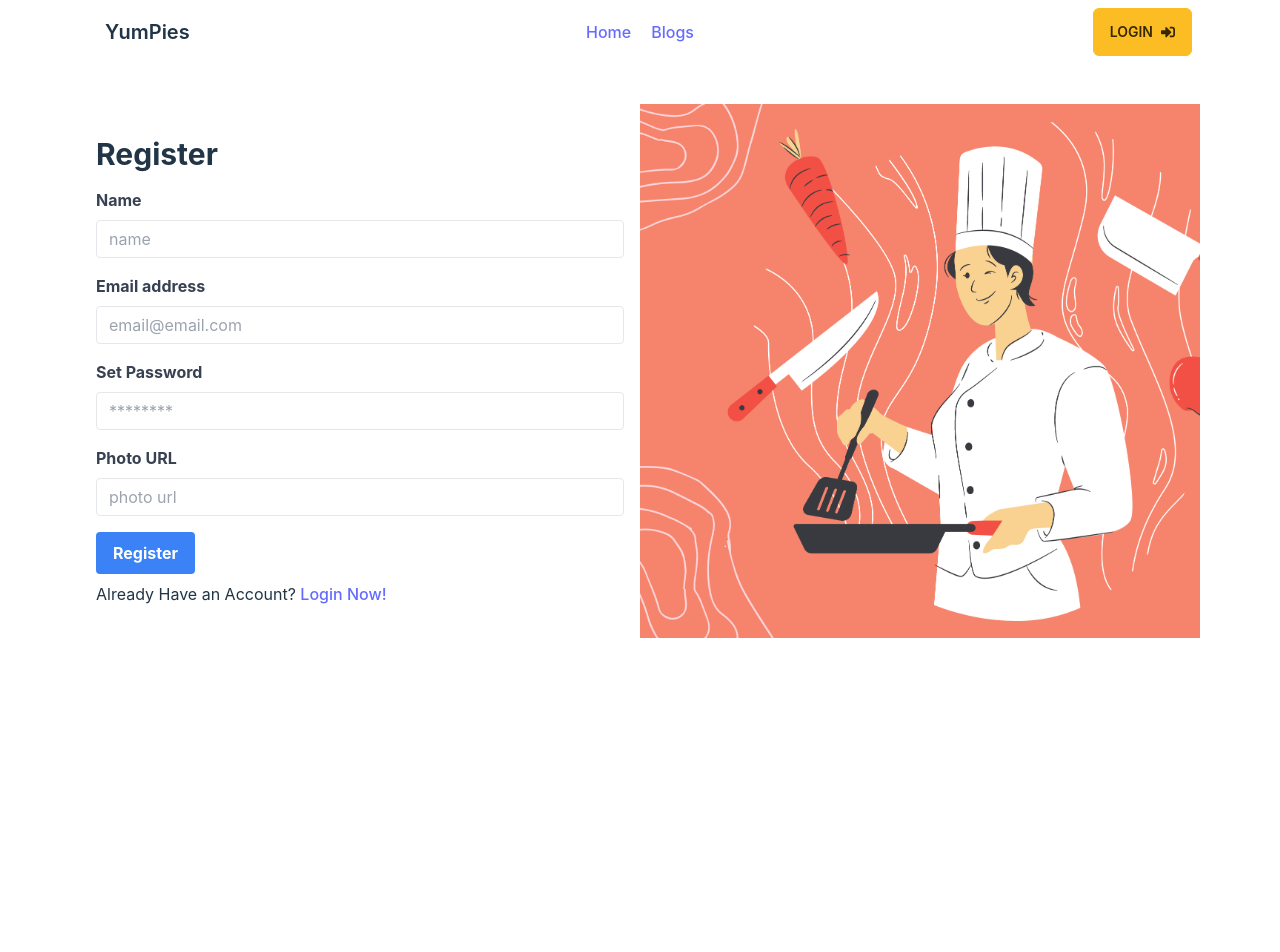
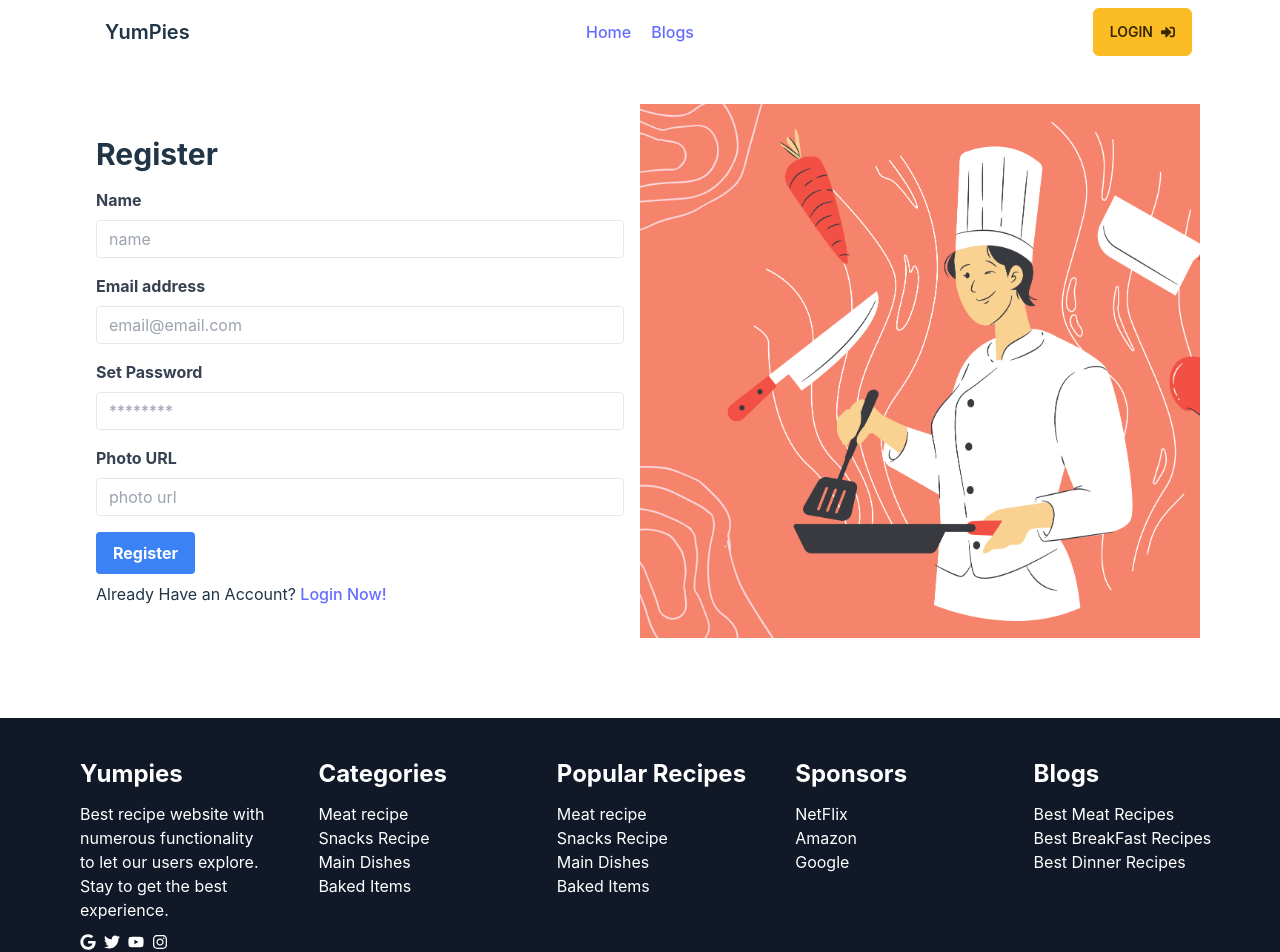
Before and after one commit to wahid9000/yumpies-client, a React (Vite) app: page /register in a window 1280 px wide. Shown: the top 952 px of the page. Before the commit the page ends 800 px from the top, so only its background shows below. Built offline with nearby package versions, Linux system fonts and the light colour scheme; no server answers.

Commit message:
Footer added

```diff
--- a/src/components/Quick/Quick.css
+++ b/src/components/Quick/Quick.css
@@ -1,8 +1,8 @@
 .background{
     background-image: linear-gradient(
         to right,
-        rgba(24, 12, 1, 0.5),
-        rgba(19, 86, 4, 0.5)
+        rgba(214, 18, 18, 0.5),
+        rgba(8, 0, 7, 0.687)
       ),url(../../assets/chicken.jpg);
         background-repeat: no-repeat;
         background-size: cover;
--- a/src/layout/Main.jsx
+++ b/src/layout/Main.jsx
@@ -3,12 +3,17 @@ import NavigationBar from '../pages/Shared/NavigationBar';
 import Home from '../pages/Home/Home';
 import { Outlet } from 'react-router-dom';
 import { Toaster } from 'react-hot-toast';
+import Footer from '../pages/Shared/Footer';
 
 const Main = () => {
     return (
-        <div className='px-5 md:px-20'>
-            <NavigationBar></NavigationBar>
-            <Outlet></Outlet>
+        <div>
+            <div className='px-5 md:px-20'>
+                <NavigationBar></NavigationBar>
+                <Outlet></Outlet>
+            </div>
+
+            <Footer></Footer>
 
             <Toaster />
         </div>
--- /dev/null
+++ b/src/pages/Shared/Footer.jsx
@@ -0,0 +1,57 @@
+import React from 'react';
+import { FaGoogle, FaInstagram, FaTwitter, FaYoutube } from 'react-icons/fa';
+
+const Footer = () => {
+    return (
+        <div className='mt-10 md:mt-20 py-5 md:py-10 px-5 bg-gray-900 text-white  pl-5 md:pl-20'>
+            <div className='grid gap-3 md:grid-cols-5'>
+                <div className='w-48'>
+                    <h2 className='text-2xl font-bold'>Yumpies</h2>
+                    <p className='py-3'>Best recipe website with numerous functionality to let our users explore. Stay to get the best experience.</p>
+                    <div className='flex items-center gap-2'>
+                        <FaGoogle></FaGoogle>
+                        <FaTwitter></FaTwitter>
+                        <FaYoutube></FaYoutube>
+                        <FaInstagram></FaInstagram>
+                    </div>
+                </div>
+                <div>
+                    <h2 className='text-2xl font-bold mb-3'>Categories</h2>
+                    <p>Meat recipe</p>
+                    <p>Snacks Recipe</p>
+                    <p>Main Dishes</p>
+                    <p>Baked Items</p>
+                </div>
+
+                <div>
+                    <h2 className='text-2xl font-bold mb-3'>Popular Recipes</h2>
+                    <p>Meat recipe</p>
+                    <p>Snacks Recipe</p>
+                    <p>Main Dishes</p>
+                    <p>Baked Items</p>
+                </div>
+
+                <div>
+                    <h2 className='text-2xl font-bold mb-3'>Sponsors</h2>
+                    <p>NetFlix</p>
+                    <p>Amazon</p>
+                    <p>Google</p>
+                </div>
+
+                <div>
+                    <h2 className='text-2xl font-bold mb-3'>Blogs</h2>
+                    <p>Best Meat Recipes</p>
+                    <p>Best BreakFast Recipes</p>
+                    <p>Best Dinner Recipes</p>
+                </div>
+            </div>
+            <div className='text-center mt-8'>
+                <p>All rights reserved © 2023 Yumpies
+</p>
+            </div>
+        </div>
+
+    );
+};
+
+export default Footer;
```
